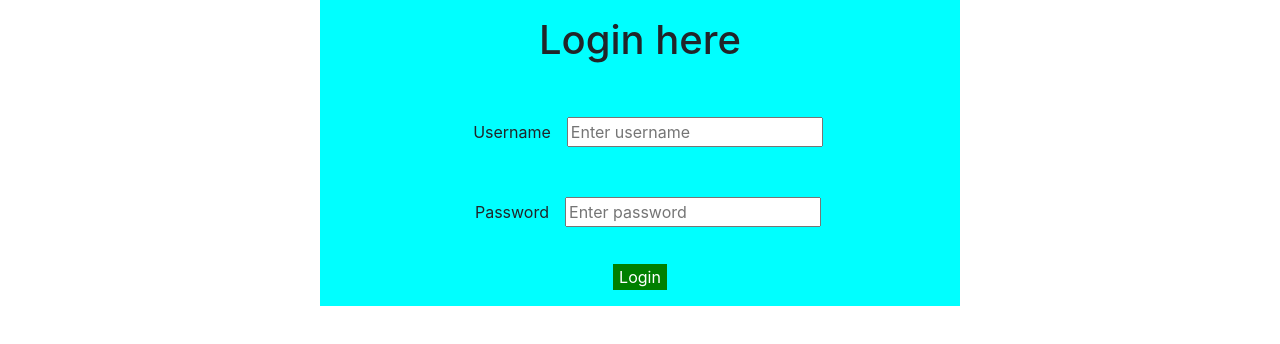
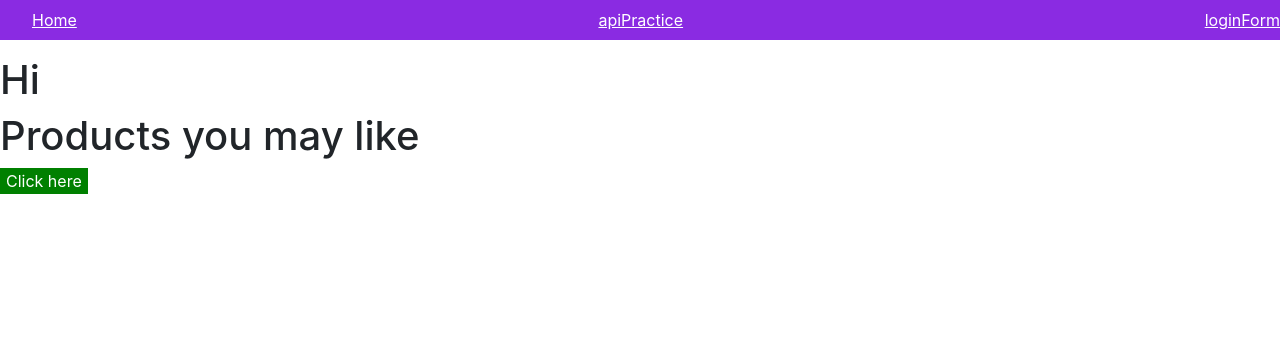
Before and after one commit to Renuka-Bandaru/react-js-practice, a React (Create React App) app in the folder react-practice/: page /apiPractice in a window 1280 px wide. Shown: the top 344 px of the page. Built offline with nearby package versions, Linux system fonts and the light colour scheme.

Commit message:
API, setItem, getItem practiced

```diff
--- a/react-practice/package.json
+++ b/react-practice/package.json
@@ -7,8 +7,10 @@
     "@testing-library/jest-dom": "^6.6.3",
     "@testing-library/react": "^16.2.0",
     "@testing-library/user-event": "^13.5.0",
+    "axios": "^1.7.9",
     "react": "^19.0.0",
     "react-dom": "^19.0.0",
+    "react-router-dom": "^7.2.0",
     "react-scripts": "5.0.1",
     "web-vitals": "^2.1.4"
   },
--- a/react-practice/src/App.js
+++ b/react-practice/src/App.js
@@ -1,12 +1,23 @@
-import logo from './logo.svg';
+import {BrowserRouter as Router, Routes,Route} from "react-router-dom";
 import './App.css';
 import LoginForm from './components/loginForm/loginForm';
+import ApiPractice from './components/apiPractice/apiPractice';
+import Home from "./components/home/home";
+import Header from "./components/header/header";
 
 function App() {
   return (
-    <div>
-      <LoginForm/>
-    </div>
+    <>
+
+    <Router>
+    <Header/>
+      <Routes>
+        <Route path="/home" element = {<Home/>}></Route>
+        <Route path="/loginForm" element = {<LoginForm/>}></Route>
+        <Route path="/apiPractice" element = {<ApiPractice/>}></Route>
+      </Routes>
+    </Router>
+    </>
   );
 }
 
--- /dev/null
+++ b/react-practice/src/components/apiPractice/apiPractice.css
@@ -0,0 +1,3 @@
+.data{
+    max-height: 200px;
+}
--- /dev/null
+++ b/react-practice/src/components/apiPractice/apiPractice.js
@@ -0,0 +1,42 @@
+import React, { useState } from "react";
+import axios from 'axios';
+import './apiPractice.css';
+
+function ApiPractice() {
+    const user = sessionStorage.getItem("name");
+    const userpass = sessionStorage.getItem("access")
+    const [movies, setMovies] = useState([]);
+    const [loading, setLoading] = useState(false);
+    const fetchMoviesAxios = async () => {
+        setLoading(true)
+        try {
+            const response = await axios.get("https://fakestoreapi.com/products")
+            const movieList = response.data
+            console.log(movieList)
+            setMovies(movieList)
+        } catch (error) {
+            console.error("Axios error:", error)
+        } finally {
+            setLoading(false)
+        }
+    }
+    return (
+        <>
+        <div>
+            <h1>Hi {user}</h1>
+            <h1>Products you may like</h1>
+
+        <button onClick = {fetchMoviesAxios}>Click here</button>
+        {/* <h1>{movies.map(ele => ele.title )}</h1> */}
+        </div>
+        <div>
+            {movies.map(ele => {
+                return(
+                    <img className="data" src={ele.image}/>
+                )
+            })}
+        </div>
+        </>
+    )
+};
+export default ApiPractice;
--- /dev/null
+++ b/react-practice/src/components/header/header.css
@@ -0,0 +1,9 @@
+.navbar{
+    list-style-type: none;
+
+    background-color: blueviolet;
+}
+.list-items{
+
+    color: white;
+}
--- /dev/null
+++ b/react-practice/src/components/header/header.js
@@ -0,0 +1,14 @@
+import { Link, NavLink } from "react-router-dom";
+import './header.css';
+function Header(){
+    return(
+        <nav>
+            <ul className="navbar">
+                <NavLink ><Link to="home" className="list-items"><a>Home</a></Link></NavLink>
+                <li><Link to="apiPractice" className="list-items"><a>apiPractice</a></Link></li>
+                <li><Link to="loginForm" className="list-items"><a>loginForm</a></Link></li>
+            </ul>
+        </nav>
+    )
+};
+export default Header;
--- /dev/null
+++ b/react-practice/src/components/home/home.js
@@ -0,0 +1,6 @@
+function Home(){
+    return(
+        <h1>Hello world!</h1>
+    )
+};
+export default Home;
--- a/react-practice/src/components/loginForm/loginForm.css
+++ b/react-practice/src/components/loginForm/loginForm.css
@@ -9,3 +9,7 @@ button{
     border: none;
 
 }
+.product-image{
+    max-height: 200px;
+    margin: 20px;
+}
--- a/react-practice/src/components/loginForm/loginForm.js
+++ b/react-practice/src/components/loginForm/loginForm.js
@@ -1,17 +1,67 @@
+import { useNavigate } from 'react-router-dom';
 import './loginForm.css';
-import React, {useState} from 'react';
+import axios from 'axios';
+import React, { useState } from 'react';
 function LoginForm() {
-    const [username , setUsername] = useState("")
+    const navigate = useNavigate();
+    const [data, setData] = useState([]);
+    const [username, setUsername] = useState("")
     const [pass, setPassword] = useState("")
-    function getUsername(event){
+    function getUsername(event) {
         setUsername(event.target.value)
     }
-    function getPassword(event){
+    function getPassword(event) {
         setPassword(event.target.value)
     }
-    function getUserDetails(event){
-        console.log(username,pass)
+    // function getUserDetails(event){
+    // if(username==="renuka" && pass === "12345" ){
+    //     navigate("/apiPractice")
+    // }else{
+    //     alert("username is not found")
+    // }
+
+    // }
+
+    async function getUserCredientials() {
+        // const userAuth = await axios.post("https://api.escuelajs.co/api/v1/auth/login", {
+        //     email: "john@mail.com",
+        //     password: "changeme"
+
+        // });
+        // console.log(userAuth.data)
+        // const userAuth = await axios.get("https://fakestoreapi.com/products/")
+
+        // const result = userAuth.data;
+        // console.log(result)
+        // setData(userAuth)
+
+        const createUser = await axios.post("https://api.escuelajs.co/api/v1/users/", {
+            name: "pramod",
+            email: username,
+            password: pass,
+            avatar: "https://picsum.photos/800",
+        })
+            console.log(createUser.data)
+        // sessionStorage.setItem("name", "john")
+        // sessionStorage.setItem("access", userAuth.data.access_token)
+        // navigate("/apiPractice")
+        sessionStorage.setItem("name",createUser.data.email)
+        sessionStorage.setItem("password",createUser.data.password)
+
     }
+
+   async function userLogin(){
+        const newUser = sessionStorage.getItem("name");
+        const newPass = sessionStorage.getItem("password")
+
+        const getUser = await axios.post("https://api.escuelajs.co/api/v1/auth/login",{
+            email: newUser,
+            password: newPass
+        })
+        console.log(newUser,newPass,getUser)
+
+    }
+
     return (
 
         <>
@@ -23,19 +73,28 @@ function LoginForm() {
 
                     <div class="mb-3">
                         <label for="formGroupExampleInput" class="form-label p-3">Username</label>
-                        <input type="text" id="formGroupExampleInput" onChange = {getUsername} placeholder="Enter username" />
+                        <input type="text" id="formGroupExampleInput" onChange={getUsername} placeholder="Enter username" />
                     </div>
                     <div class="mb-3">
-                        <label for="formGroupExampleInput2"  class="form-label p-3">Password</label>
-                        <input type="password" id="formGroupExampleInput2" onChange = {getPassword} placeholder="Enter password" />
+                        <label for="formGroupExampleInput2" class="form-label p-3">Password</label>
+                        <input type="password" id="formGroupExampleInput2" onChange={getPassword} placeholder="Enter password" />
                     </div>
                     <div>
-                        <button onClick = {getUserDetails}>Login</button>
+                        <button onClick={getUserCredientials}>register</button>
+                        <button onClick={userLogin}>login</button>
                     </div>
                 </div>
             </div>
-                <h1>{username}</h1>
-                <h1>{pass}</h1>
+            <h1>{username}</h1>
+            <h1>{pass}</h1>
+
+            {/* <div>
+                {data.map(ele => {
+                    return(
+                        <img className='product-image' src={ele.image}/>
+                    )
+                })}
+            </div> */}
         </>
     )
 }
```
Also changed, not shown: 1 other file (tests, documents, lock files or other folders).
